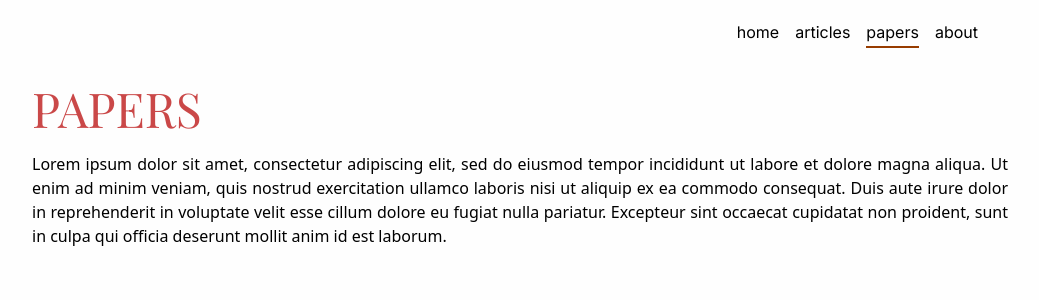
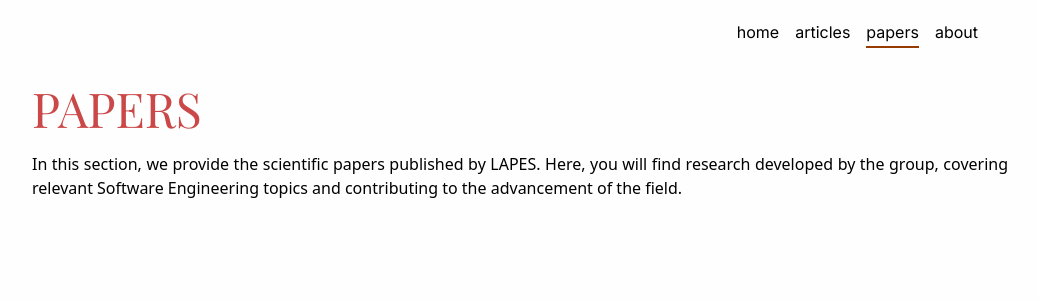
Before and after one commit to lapes-upe/lapes, a Next.js app: page /papers in a window 1280 px wide. Shown: the top 300 px of the page, without its empty margins (120-1159 px from the left). Built offline with nearby package versions, Linux system fonts and the light colour scheme; a web font is replaced by a local one.

Commit message:
docs(texts): update descriptions with accurate and meaningful content
Replace placeholder Lorem Ipsum text with actual descriptions for the LAPES laboratory, articles, and papers sections in both Portuguese and English. This improves the clarity and relevance of the content for users.

```diff
--- a/src/resources/texts.ts
+++ b/src/resources/texts.ts
@@ -3,15 +3,14 @@ export const texts = {
     home: {
       pt: {
         lapes: "LAPES",
-        description: "Lorem ipsum dolor sit amet, consectetur adipiscing elit, sed do eiusmod tempor incididunt ut labore et dolore magna aliqua. Ut enim ad minim veniam, quis nostrud exercitation ullamco laboris nisi ut aliquip ex ea commodo consequat. Duis aute irure dolor in reprehenderit in voluptate velit esse cillum dolore eu fugiat nulla pariatur. Excepteur sint occaecat cupidatat non proident, sunt in culpa qui officia deserunt mollit anim id est laborum.",
-        collaborators: "Colaboradores",
+        description: "O Laboratório de Práticas de Engenharia de Software (LAPES) foi fundado em 2023 na Universidade de Pernambuco, campus Garanhuns, com o propósito de impulsionar pesquisas científicas e práticas aplicadas na área de Engenharia de Software. Este blog serve como um portal para compartilhar conhecimento, divulgar nossos estudos e conectar estudantes e profissionais interessados em inovação e tecnologia.",
         articles: "Posts",
         papers: "Artigos",
         more: "ver mais",
       },
       en: {
         lapes: "LAPES",
-        description: "Lorem ipsum dolor sit amet, consectetur adipiscing elit, sed do eiusmod tempor incididunt ut labore et dolore magna aliqua. Ut enim ad minim veniam, quis nostrud exercitation ullamco laboris nisi ut aliquip ex ea commodo consequat. Duis aute irure dolor in reprehenderit in voluptate velit esse cillum dolore eu fugiat nulla pariatur. Excepteur sint occaecat cupidatat non proident, sunt in culpa qui officia deserunt mollit anim id est laborum.",
+        description: "The Software Engineering Practices Laboratory (LAPES) was founded in 2023 at the University of Pernambuco, Garanhuns campus, with the purpose of advancing scientific research and applied practices in Software Engineering. This blog serves as a portal to share knowledge, showcase our studies, and connect students and professionals interested in innovation and technology.",
         collaborators: "Collaborators",
         articles: "Articles",
         papers: "Papers",
@@ -21,21 +20,23 @@ export const texts = {
     articles: {
       pt: {
         title: "POSTS",
-        description: "Lorem ipsum dolor sit amet, consectetur adipiscing elit, sed do eiusmod tempor incididunt ut labore et dolore magna aliqua. Ut enim ad minim veniam, quis nostrud exercitation ullamco laboris nisi ut aliquip ex ea commodo consequat. Duis aute irure dolor in reprehenderit in voluptate velit esse cillum dolore eu fugiat nulla pariatur. Excepteur sint occaecat cupidatat non proident, sunt in culpa qui officia deserunt mollit anim id est laborum.",
+        description: "Nesta seção, publicamos artigos, tutoriais e conteúdos voltados para a divulgação de conhecimento em Engenharia de Software. Nosso objetivo é compartilhar boas práticas, explorar novas tecnologias e oferecer insights que possam ajudar.",
+        topics: "Tópicos"
       },
       en: {
         title: "ARTICLES",
-        description: "Lorem ipsum dolor sit amet, consectetur adipiscing elit, sed do eiusmod tempor incididunt ut labore et dolore magna aliqua. Ut enim ad minim veniam, quis nostrud exercitation ullamco laboris nisi ut aliquip ex ea commodo consequat. Duis aute irure dolor in reprehenderit in voluptate velit esse cillum dolore eu fugiat nulla pariatur. Excepteur sint occaecat cupidatat non proident, sunt in culpa qui officia deserunt mollit anim id est laborum.",
+        description: "In this section, we publish articles, tutorials, and content focused on sharing knowledge in Software Engineering. Our goal is to share best practices, explore new technologies, and offer insights that can help.",
+        topics: "Topics"
       }
     },
     papers: {
       pt: {
         title: "ARTIGOS",
-        description: "Lorem ipsum dolor sit amet, consectetur adipiscing elit, sed do eiusmod tempor incididunt ut labore et dolore magna aliqua. Ut enim ad minim veniam, quis nostrud exercitation ullamco laboris nisi ut aliquip ex ea commodo consequat. Duis aute irure dolor in reprehenderit in voluptate velit esse cillum dolore eu fugiat nulla pariatur. Excepteur sint occaecat cupidatat non proident, sunt in culpa qui officia deserunt mollit anim id est laborum.",
+        description: "Nesta seção, disponibilizamos os artigos científicos publicados pelo LAPES. Aqui, você encontrará pesquisas desenvolvidas pelo grupo, abordando temas relevantes da Engenharia de Software e contribuindo para o avanço da área.",
       },
       en: {
         title: "PAPERS",
-        description: "Lorem ipsum dolor sit amet, consectetur adipiscing elit, sed do eiusmod tempor incididunt ut labore et dolore magna aliqua. Ut enim ad minim veniam, quis nostrud exercitation ullamco laboris nisi ut aliquip ex ea commodo consequat. Duis aute irure dolor in reprehenderit in voluptate velit esse cillum dolore eu fugiat nulla pariatur. Excepteur sint occaecat cupidatat non proident, sunt in culpa qui officia deserunt mollit anim id est laborum.",
+        description: "In this section, we provide the scientific papers published by LAPES. Here, you will find research developed by the group, covering relevant Software Engineering topics and contributing to the advancement of the field.",
       }
     }
   },
```
